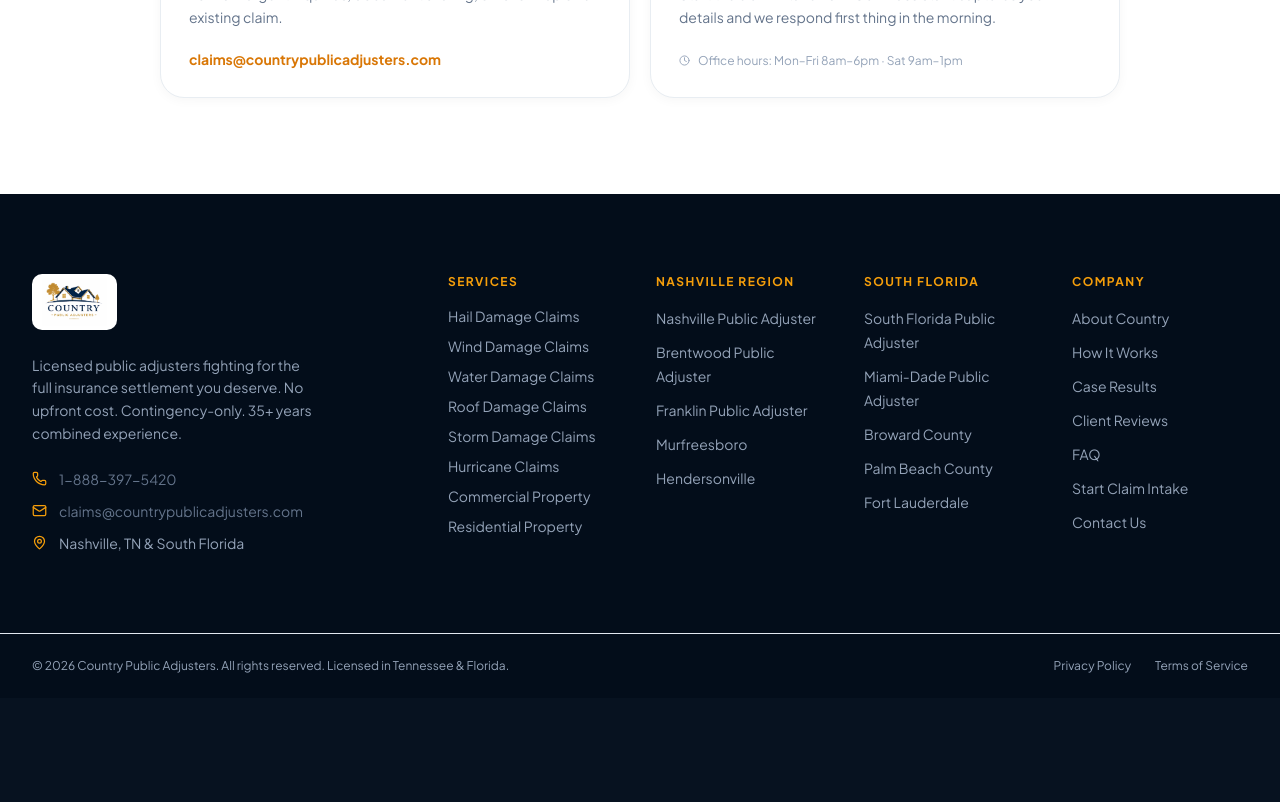
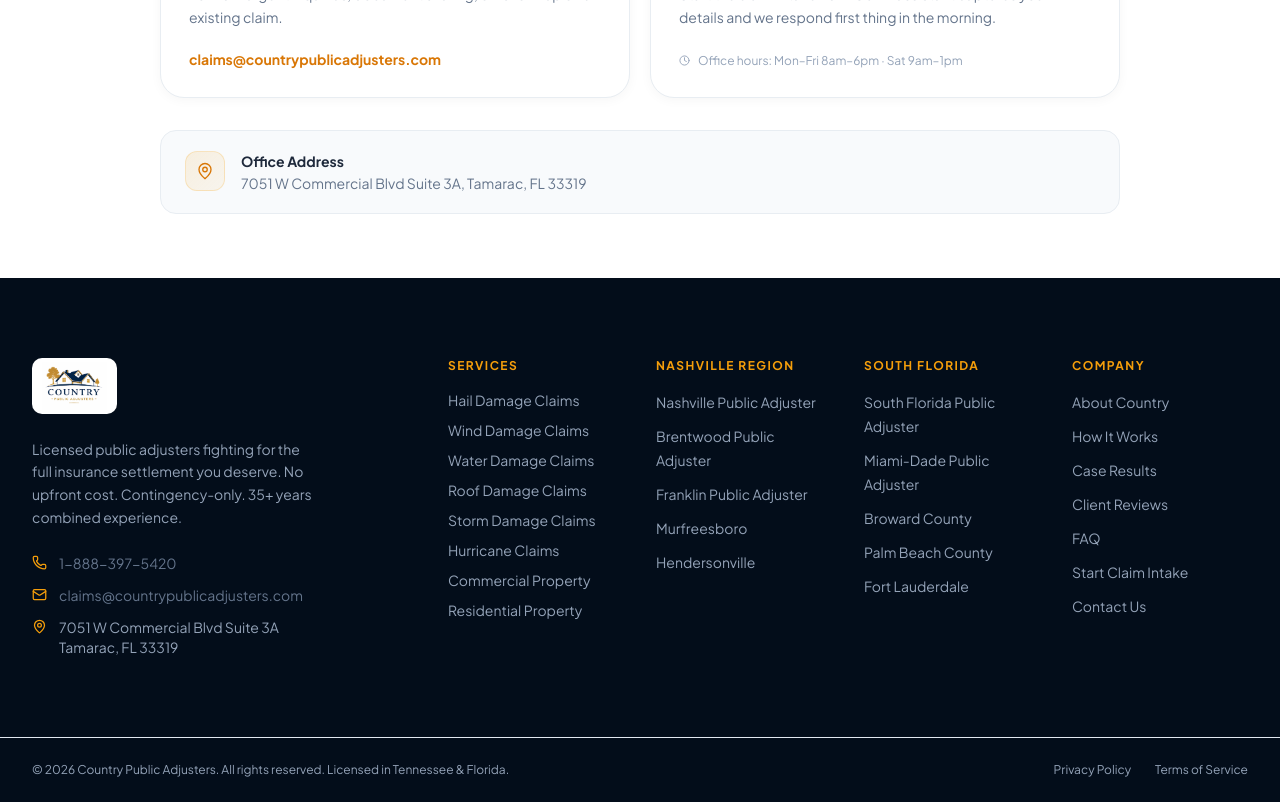
Before and after one commit to Country-Public-Adjusters/Country-Public-Adjuster-Website, a Next.js app: page /contact in a window 1280 px wide. Shown: the part 1080-1882 px from the top of the page. Before the commit the page ends 1778 px from the top, so only its background shows below. Built offline with nearby package versions, Linux system fonts and the light colour scheme; no server answers.

Commit message:
Add office address to footer and contact page

```diff
--- a/src/app/contact/page.tsx
+++ b/src/app/contact/page.tsx
@@ -1,7 +1,7 @@
 'use client'
 
 import { motion } from 'framer-motion'
-import { Phone, Mail, Clock, MessageCircle, Bot, ArrowRight } from 'lucide-react'
+import { Phone, Mail, Clock, MessageCircle, Bot, ArrowRight, MapPin } from 'lucide-react'
 import FadeInView from '@/components/motion/FadeInView'
 import Link from 'next/link'
 
@@ -168,6 +168,21 @@
             ))}
           </div>
 
+          {/* Office address */}
+          <div
+            className="flex items-start gap-4 px-6 py-5 rounded-2xl"
+            style={{ background: '#F8FAFC', border: '1.5px solid #E8EDF2' }}
+          >
+            <div className="w-10 h-10 rounded-xl flex items-center justify-center flex-shrink-0"
+              style={{ background: 'linear-gradient(135deg, rgba(245,158,11,0.12), rgba(245,158,11,0.06))', border: '1px solid rgba(245,158,11,0.2)' }}>
+              <MapPin size={18} style={{ color: '#D97706' }} strokeWidth={1.8} />
+            </div>
+            <div>
+              <p className="text-sm font-bold text-slate-800 mb-0.5">Office Address</p>
+              <p className="text-sm text-slate-500">7051 W Commercial Blvd Suite 3A, Tamarac, FL 33319</p>
+            </div>
+          </div>
+
         </div>
       </section>
 
--- a/src/components/layout/Footer.tsx
+++ b/src/components/layout/Footer.tsx
@@ -83,7 +83,7 @@
               </a>
               <div className="flex items-start gap-3 text-sm text-slate-400">
                 <MapPin size={15} className="text-gold-500 flex-shrink-0 mt-0.5" />
-                <span>Nashville, TN &amp; South Florida</span>
+                <span>7051 W Commercial Blvd Suite 3A<br />Tamarac, FL 33319</span>
               </div>
             </div>
           </div>
```
